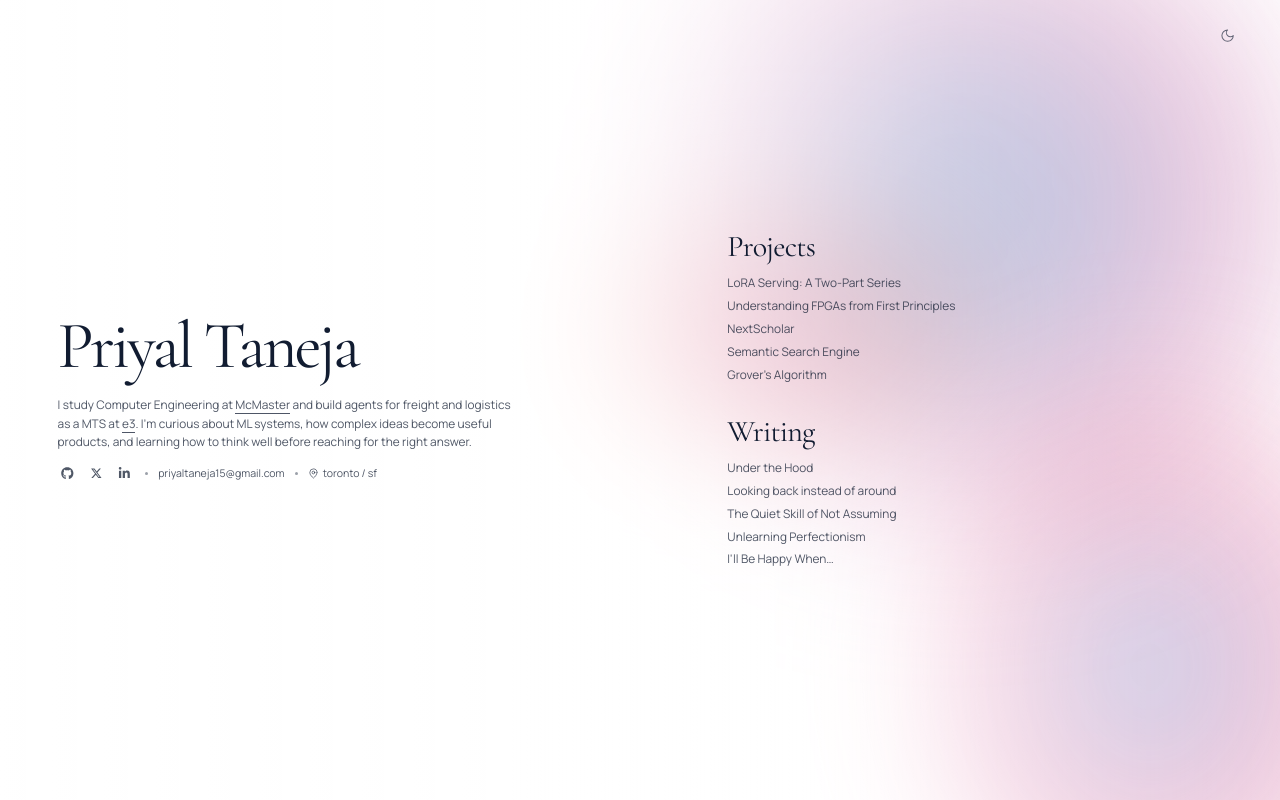
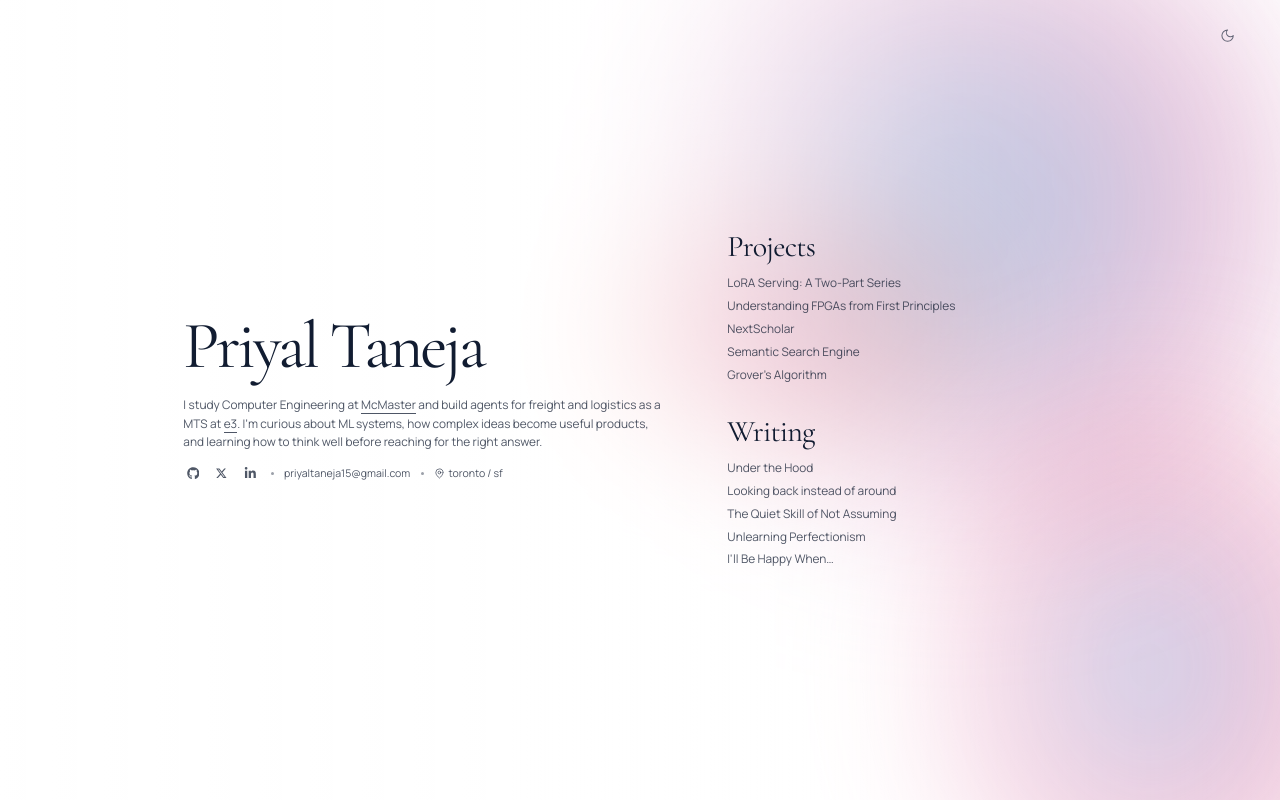
Before and after one commit to priyaltaneja/priyaltaneja, a React (Vite) app: page / in a window 1280 px wide. Built offline with nearby package versions, Linux system fonts and the light colour scheme.

Commit message:
Tighten homepage column spacing

```diff
--- a/src/index.css
+++ b/src/index.css
@@ -1356,8 +1356,9 @@ body { font-family: var(--orchid-sans); }
 .index-content { position: relative; z-index: 2; }
 
 .index-identity {
+  justify-self: end;
   width: min(100%, 34rem);
-  padding-right: clamp(2rem, 6vw, 7rem);
+  padding-right: clamp(2rem, 4vw, 5rem);
 }
 
 .index-name {
```
